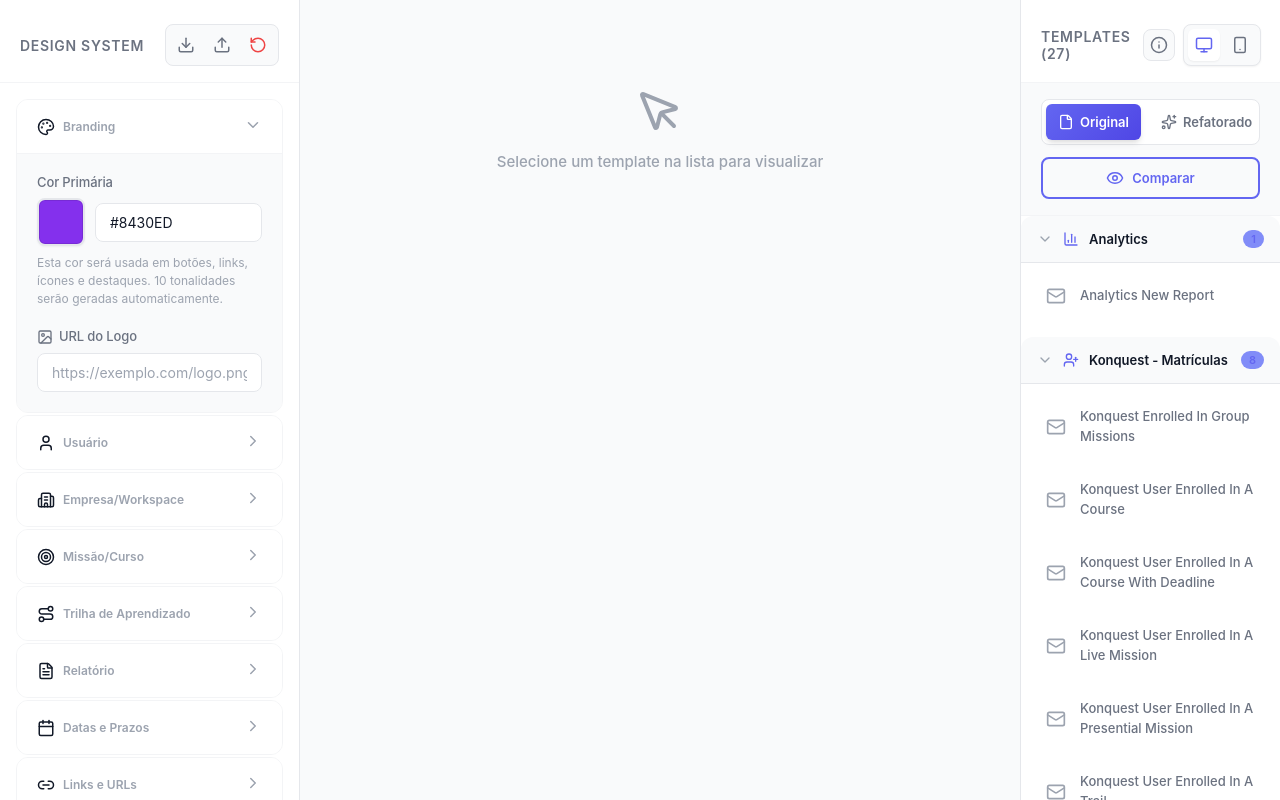
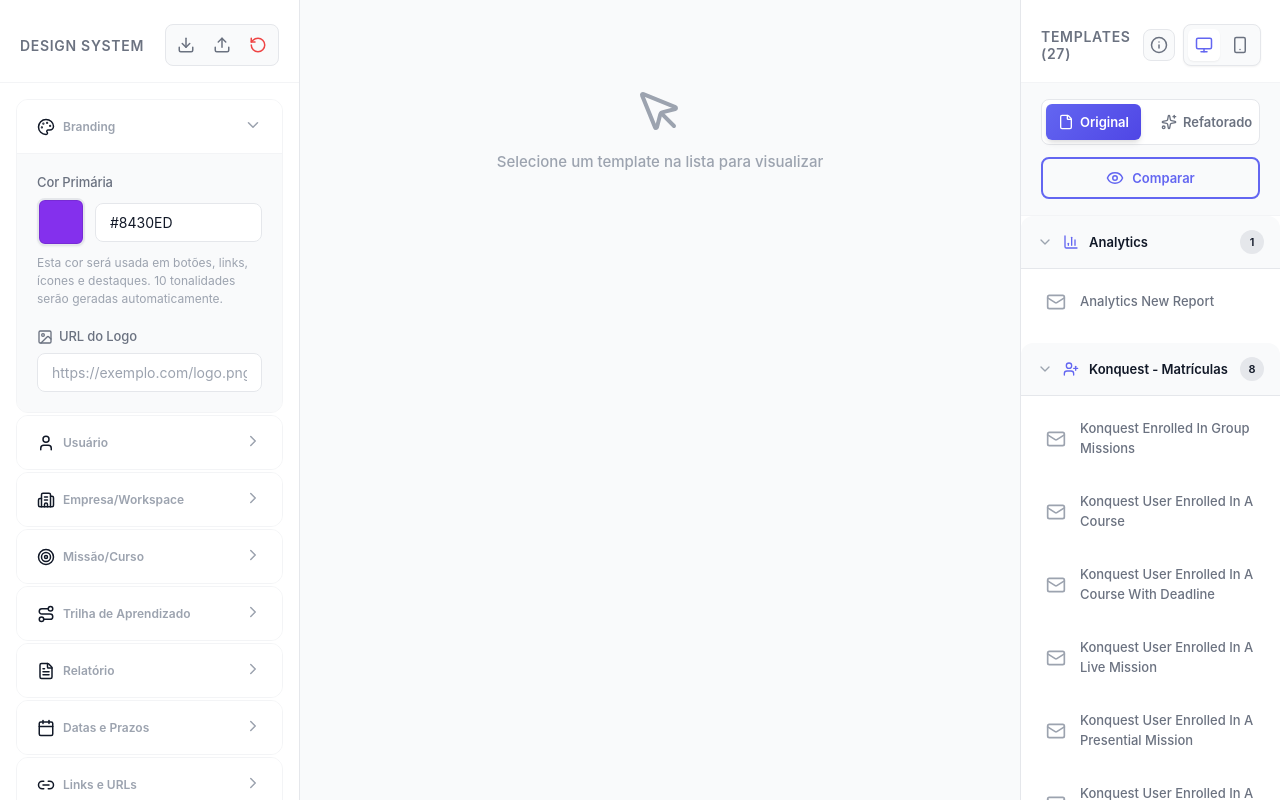
Before and after one commit to bolivaralencastro/emails-keeps, a React (Vite) app: page / in a window 1280 px wide. Built offline with nearby package versions, Linux system fonts and the light colour scheme.

Commit message:
Modifica badge de contagem para circular com fundo cinza

```diff
--- a/src/components/TemplateList.css
+++ b/src/components/TemplateList.css
@@ -235,12 +235,17 @@
 }
 
 .cluster-count {
-  background: var(--color-primary-light);
-  color: var(--color-primary);
-  padding: 2px 8px;
-  border-radius: 10px;
+  background: #e5e7eb;
+  color: #111827;
+  width: 24px;
+  height: 24px;
+  display: flex;
+  align-items: center;
+  justify-content: center;
+  border-radius: 50%;
   font-size: 11px;
   font-weight: 600;
+  flex-shrink: 0;
 }
 
 .template-grid {
```
